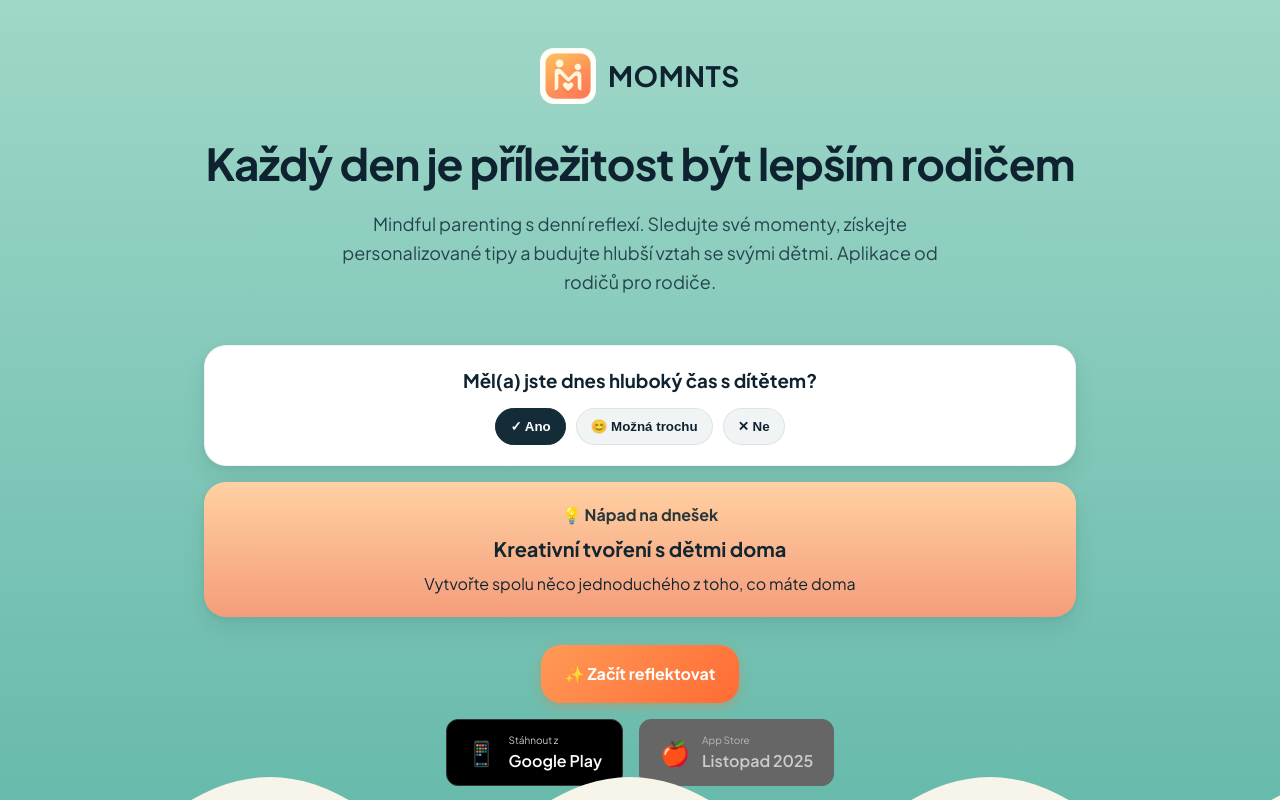
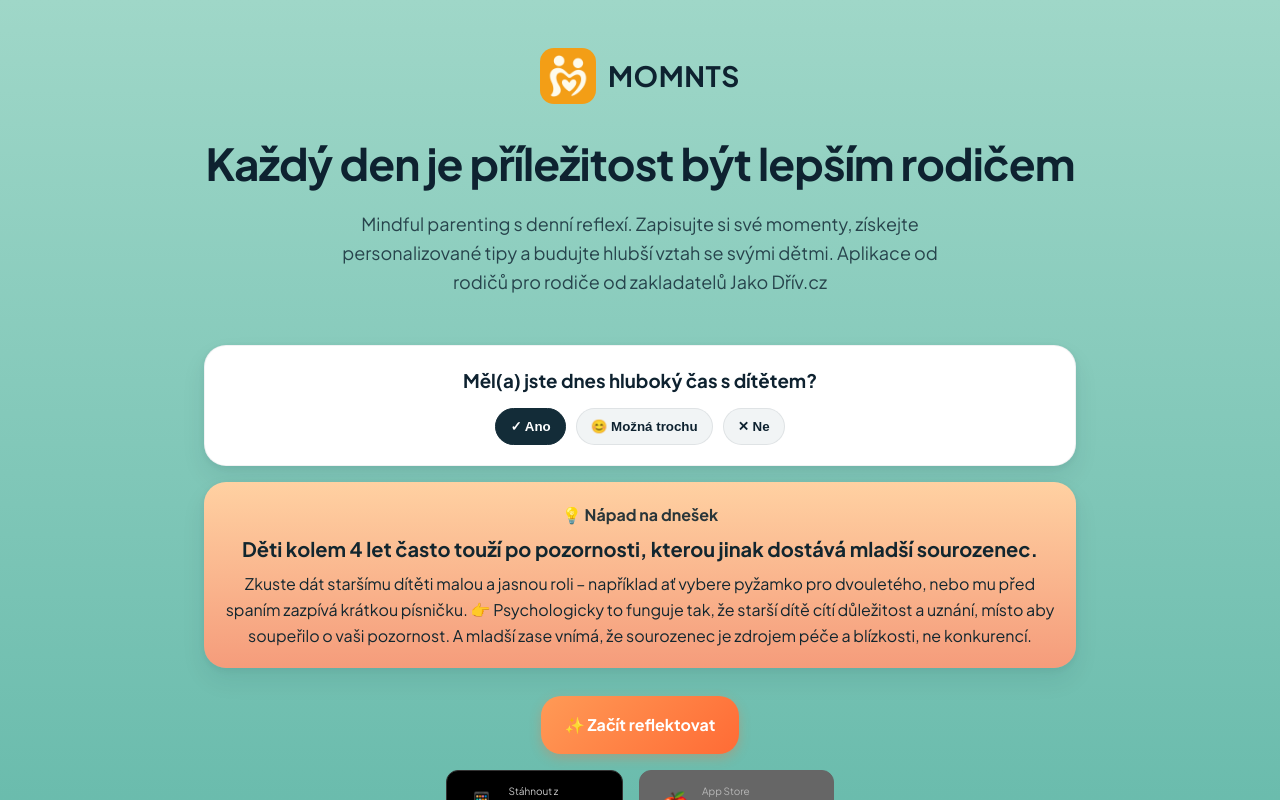
Before and after one commit to dzosincuk/moments-landingpage, a Next.js app: page / in a window 1280 px wide. Shown: the top 800 px of the page. Built offline with nearby package versions, Linux system fonts and the light colour scheme.

Commit message:
změna loga a úprava textů

```diff
--- a/app/page.tsx
+++ b/app/page.tsx
@@ -37,8 +37,8 @@ export default function Home() {
 
           <h1>Každý den je příležitost být lepším rodičem</h1>
           <p className="description">
-            Mindful parenting s denní reflexí. Sledujte své momenty,
-            získejte personalizované tipy a budujte hlubší vztah se svými dětmi. Aplikace od rodičů pro rodiče.
+            Mindful parenting s denní reflexí. Zapisujte si své momenty,
+            získejte personalizované tipy a budujte hlubší vztah se svými dětmi. Aplikace od rodičů pro rodiče od zakladatelů Jako Dřív.cz
           </p>
 
           <div className="preview">
@@ -53,8 +53,8 @@ export default function Home() {
 
             <div className="idea-card">
               <div className="idea-heading">💡 Nápad na dnešek</div>
-              <div className="idea-title">Kreativní tvoření s dětmi doma</div>
-              <p>Vytvořte spolu něco jednoduchého z toho, co máte doma</p>
+              <div className="idea-title">Děti kolem 4 let často touží po pozornosti, kterou jinak dostává mladší sourozenec.</div>
+              <p>Zkuste dát staršímu dítěti malou a jasnou roli – například ať vybere pyžamko pro dvouletého, nebo mu před spaním zazpívá krátkou písničku. 👉 Psychologicky to funguje tak, že starší dítě cítí důležitost a uznání, místo aby soupeřilo o vaši pozornost. A mladší zase vnímá, že sourozenec je zdrojem péče a blízkosti, ne konkurencí.</p>
             </div>
           </div>
 
@@ -212,7 +212,7 @@ export default function Home() {
       {/* Features Section */}
       <section id="features" className="section">
         <div className="container">
-          <h2>Jak Momnts funguje</h2>
+          <h2>Jak aplikace Momnts funguje</h2>
           <p className="subtitle">
             Jednoduchý nástroj pro každodenní růst ve vašem rodičovství
           </p>
@@ -221,7 +221,7 @@ export default function Home() {
               <span className="feature-icon">🎤</span>
               <h3>Hlasové nebo textové reflexe</h3>
               <p>
-                Každý večer si rychle nahrajte nebo napište, jak se vám dařilo být trpělivým rodičem.
+                V průběhu dne si rychle nahrajte nebo napište, jak se vám dařilo být trpělivým rodičem a jaké situace jste s dětmi zažili.
                 Hlasové poznámky se automaticky přepíší na text - není potřeba diktovat, každý to má rád jinak.
               </p>
             </div>
@@ -229,7 +229,7 @@ export default function Home() {
               <span className="feature-icon">🌅</span>
               <h3>Ranní inspirace</h3>
               <p>
-                Každé ráno dostanete personalizovanou kartu s tipy založenými na vašich reflexích.
+                Každé ráno dostanete 2 personalizované kartu s tipy založenými na vašich reflexích. Denní tip, co byste mohli zkusit s dětmi a také zpětnou vazbu na vaší včerejší poznámku.
                 AI analyzuje vaše vzorce a navrhuje konkrétní strategie pro lepší den.
               </p>
             </div>
@@ -237,8 +237,8 @@ export default function Home() {
               <span className="feature-icon">📊</span>
               <h3>Sledování pokroku</h3>
               <p>
-                Jednoduché hodnocení "ano", "možná", "ne" vám ukáže trendy ve vašem rodičovství.
-                Vidíte, co funguje a kde máte prostor pro růst.
+                Evidujte si jednoduché hodnocení "ano", "možná", "ne", které vám ukáže trendy ve vašem rodičovství. Když se nedaří, víte že to musíte zlomit a aplikace poradí jak. Když to jde dobře, vídíte to černé na bílém a můžete si to užívat.
+                Díky MOMNTS vidíte, co funguje a kde máte prostor pro růst.
               </p>
             </div>
           </div>
@@ -256,7 +256,7 @@ export default function Home() {
         <div className="container">
           <h2>Pro rodiče, kteří chtějí růst</h2>
           <p className="subtitle">
-            Momnts není jen aplikace - je to váš denní společník na cestě k lepšímu rodičovství
+            Momnts není jen aplikace - je to váš denní společník na cestě k lepšímu rodičovství. Od rodičů pro rodiče.
           </p>
 
           <div className="features-grid">
```
Also changed, not shown: public/logo.png.
